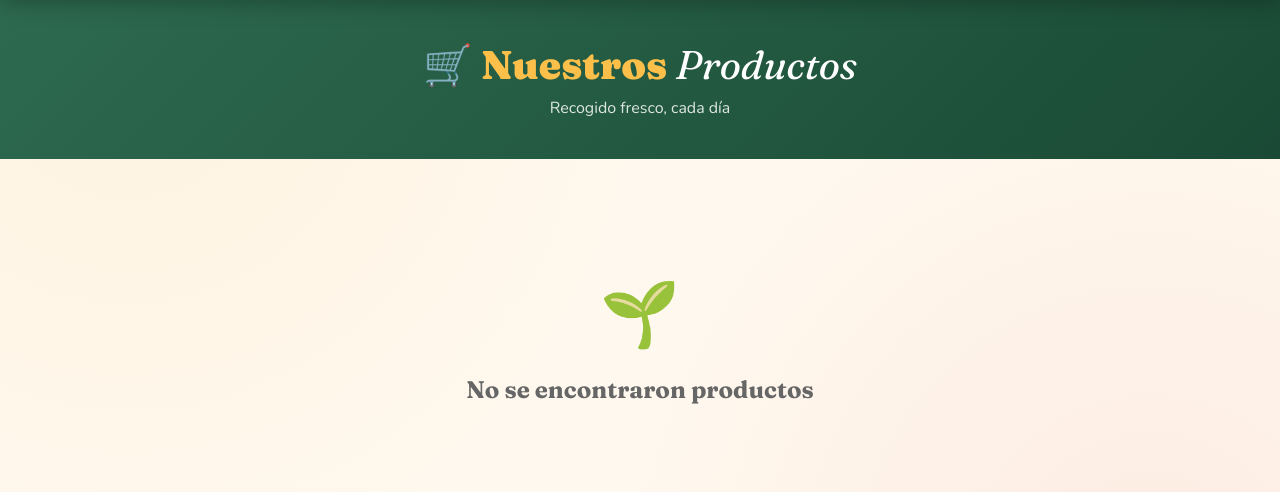
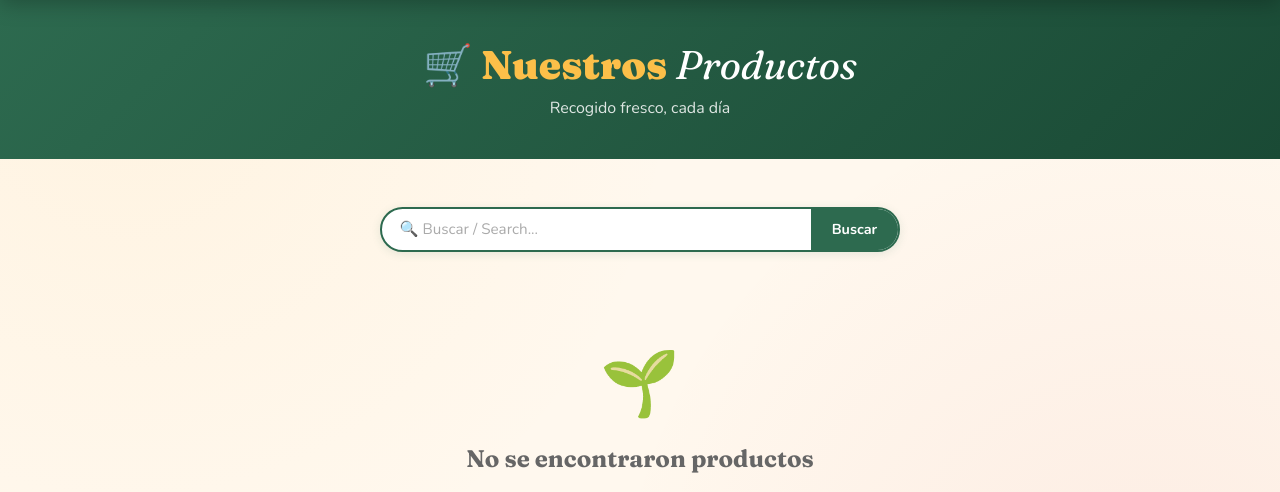
Before and after one commit to MinecraftSt3v3/fruteria-web, a Django app: page /shop/ in a window 1280 px wide. Shown: the part 116-608 px from the top of the page. Run offline with Django 5.2, Linux system fonts and the light colour scheme; data that the repository does not hold is empty.

Commit message:
Add bilingual product search to shop page
Customers can now search products by name (Spanish or English) via a ?q= GET
parameter. Category filter pills remain fully functional and combine with search.
Includes a results label, a search-aware empty state, and green/cream-styled CSS.

Co-Authored-By: Claude Sonnet 4.6 <noreply@anthropic.com>

```diff
--- a/static/css/style.css
+++ b/static/css/style.css
@@ -485,6 +485,72 @@ body {
   border: 4px solid transparent;
   border-top: 4px solid #8b0000;
   border-right: 4px solid #8b0000;
+}
+
+/* ── SHOP SEARCH BAR ── */
+.shop-search-wrap {
+  display: flex;
+  justify-content: center;
+  margin-bottom: 1.5rem;
+}
+
+.shop-search-form {
+  display: flex;
+  width: 100%;
+  max-width: 520px;
+  border: 2px solid var(--verde);
+  border-radius: 30px;
+  overflow: hidden;
+  background: white;
+  box-shadow: 0 2px 10px rgba(45,106,79,0.12);
+}
+
+.shop-search-input {
+  flex: 1;
+  border: none;
+  outline: none;
+  padding: 0.65rem 1.1rem;
+  font-family: 'Nunito', sans-serif;
+  font-size: 0.95rem;
+  background: transparent;
+  color: var(--texto);
+}
+
+.shop-search-input::placeholder { color: #aaa; }
+
+.shop-search-btn {
+  background: var(--verde);
+  color: white;
+  border: none;
+  padding: 0.65rem 1.3rem;
+  font-family: 'Nunito', sans-serif;
+  font-size: 0.9rem;
+  font-weight: 700;
+  cursor: pointer;
+  transition: background 0.2s;
+  white-space: nowrap;
+}
+
+.shop-search-btn:hover { background: #1a4a35; }
+
+.search-results-label {
+  text-align: center;
+  font-size: 0.9rem;
+  color: #555;
+  margin-bottom: 1.25rem;
+}
+
+.search-clear-link {
+  color: var(--verde);
+  font-weight: 700;
+  text-decoration: none;
+}
+
+.search-clear-link:hover { text-decoration: underline; }
+
+@media (max-width: 480px) {
+  .shop-search-form { max-width: 100%; }
+  .shop-search-btn { padding: 0.65rem 0.9rem; font-size: 0.82rem; }
 }
 
 /* ── CATEGORIES BAR ── */
--- a/store/views.py
+++ b/store/views.py
@@ -40,17 +40,24 @@ def about(request):
 def shop(request):
     lang = get_lang(request)
     category_slug = request.GET.get('category')
+    search_query = request.GET.get('q', '').strip()
     products = Product.objects.filter(is_available=True)
     categories = Category.objects.all()
     active_cat = None
     if category_slug:
         active_cat = get_object_or_404(Category, slug=category_slug)
         products = products.filter(category=active_cat)
+    if search_query:
+        from django.db.models import Q
+        products = products.filter(
+            Q(name_es__icontains=search_query) | Q(name_en__icontains=search_query)
+        )
     return render(request, 'store/shop.html', {
         'products': products,
         'categories': categories,
         'active_cat': active_cat,
         'lang': lang,
+        'search_query': search_query,
     })
 
 @login_required
--- a/templates/store/shop.html
+++ b/templates/store/shop.html
@@ -10,17 +10,48 @@
 </div>
 
 <section class="products-section">
+  <!-- Search Bar -->
+  <div class="shop-search-wrap">
+    <form method="get" action="{% url 'shop' %}" class="shop-search-form">
+      {% if active_cat %}
+        <input type="hidden" name="category" value="{{ active_cat.slug }}">
+      {% endif %}
+      <input
+        type="search"
+        name="q"
+        value="{{ search_query }}"
+        placeholder="🔍 Buscar / Search..."
+        class="shop-search-input"
+        autocomplete="off"
+      >
+      <button type="submit" class="shop-search-btn">
+        {% if lang == 'en' %}Search{% else %}Buscar{% endif %}
+      </button>
+    </form>
+  </div>
+
   <!-- Category Filter -->
   {% if categories %}
   <div class="category-bar">
-    <a href="{% url 'shop' %}" class="cat-pill {% if not active_cat %}active{% endif %}">
+    <a href="{% url 'shop' %}{% if search_query %}?q={{ search_query }}{% endif %}" class="cat-pill {% if not active_cat %}active{% endif %}">
       {% if lang == 'en' %}All{% else %}Todo{% endif %}
     </a>
     {% for cat in categories %}
-      <a href="{% url 'shop' %}?category={{ cat.slug }}" class="cat-pill {% if active_cat == cat %}active{% endif %}">
+      <a href="{% url 'shop' %}?category={{ cat.slug }}{% if search_query %}&q={{ search_query }}{% endif %}" class="cat-pill {% if active_cat == cat %}active{% endif %}">
         {% if lang == 'en' %}{{ cat.name_en }}{% else %}{{ cat.name_es }}{% endif %}
       </a>
     {% endfor %}
+  </div>
+  {% endif %}
+
+  <!-- Search results label -->
+  {% if search_query %}
+  <div class="search-results-label">
+    {% if lang == 'en' %}Results for: <strong>{{ search_query }}</strong>{% else %}Resultados para: <strong>{{ search_query }}</strong>{% endif %}
+    &nbsp;·&nbsp;
+    <a href="{% url 'shop' %}{% if active_cat %}?category={{ active_cat.slug }}{% endif %}" class="search-clear-link">
+      {% if lang == 'en' %}Clear{% else %}Limpiar{% endif %}
+    </a>
   </div>
   {% endif %}
 
@@ -66,8 +97,13 @@
     </div>
     {% empty %}
     <div class="empty-state" style="grid-column:1/-1;">
-      <div class="empty-emoji">🌱</div>
-      <h3>{% if lang == 'en' %}No products found{% else %}No se encontraron productos{% endif %}</h3>
+      <div class="empty-emoji">{% if search_query %}🔍{% else %}🌱{% endif %}</div>
+      {% if search_query %}
+        <h3>{% if lang == 'en' %}No products match "{{ search_query }}"{% else %}Ningún producto coincide con "{{ search_query }}"{% endif %}</h3>
+        <p style="color:#999;margin-top:0.5rem;">{% if lang == 'en' %}Try a different term or browse by category{% else %}Intenta otro término o navega por categoría{% endif %}</p>
+      {% else %}
+        <h3>{% if lang == 'en' %}No products found{% else %}No se encontraron productos{% endif %}</h3>
+      {% endif %}
     </div>
     {% endfor %}
   </div>
```
Also changed, not shown: 1 other file.
